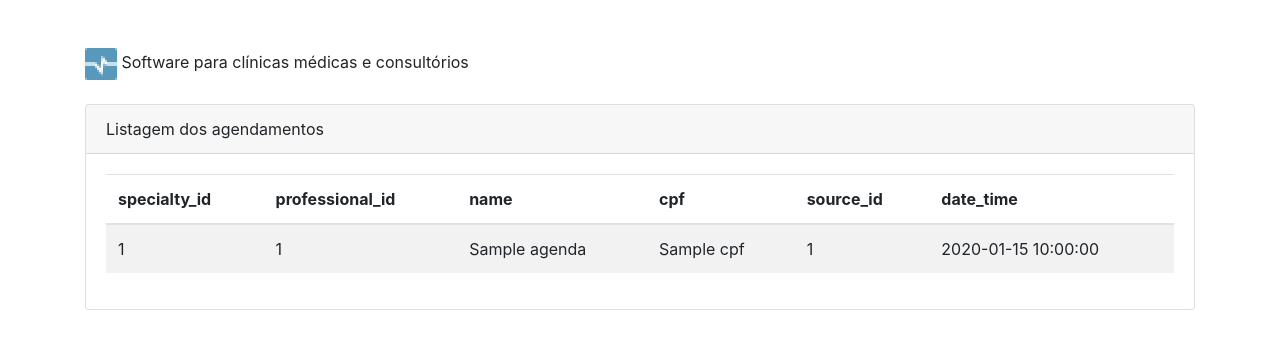
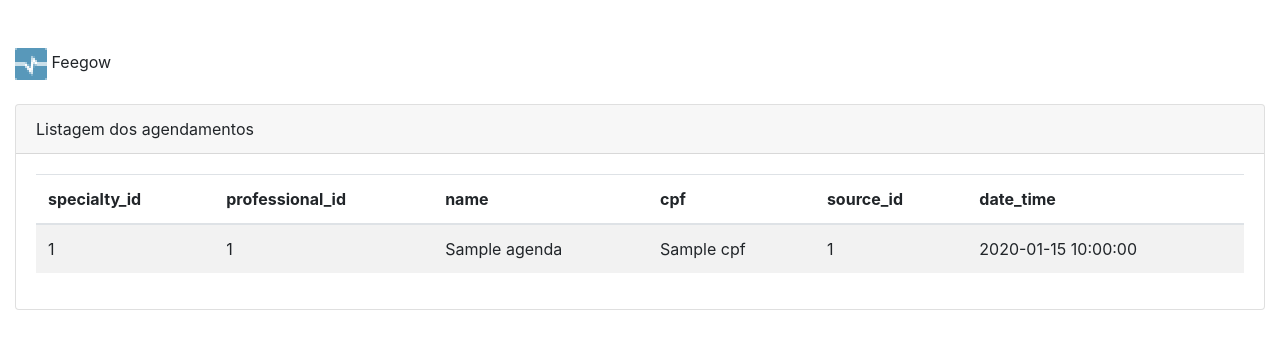
Before and after one commit to AndreCoutinho2020/feegow, a CakePHP app: the page made by app/View/Agendas/listar.ctp in a window 1280 px wide. Shown: the top 349 px of the page. Run offline with PHP 8.4 and a stand-in for CakePHP, Linux system fonts and the light colour scheme; the template is opened without the code that fills it: most values are stand-ins (such as "Sample title", 1, 10 or a date in 2020); some libraries are stand-ins or nearby versions.

Commit message:
Ajuste no container

```diff
--- a/app/View/Layouts/default.ctp
+++ b/app/View/Layouts/default.ctp
@@ -1,27 +1,31 @@
 <!DOCTYPE html>
 <html>
     <head>
-        <?php echo $this->Html->charset(); ?>
-        <title>feegow</title>
         <?php echo $this->Html->meta('icon'); ?>
+        <link rel="icon" href="/feegow/img/favicon?v=1.0" />
+        <meta charset="utf-8">
+        <meta http-equiv="X-UA-Compatible" content="IE=edge">
+        <meta name="viewport" content="width=device-width, initial-scale=1, maximum-scale=1, user-scalable=0"/>
+
         <script src="https://code.jquery.com/jquery-3.4.1.min.js" integrity="sha256-CSXorXvZcTkaix6Yvo6HppcZGetbYMGWSFlBw8HfCJo=" crossorigin="anonymous"></script>
         <link href="/feegow/bootstrap4/dist/css/bootstrap.css" rel="stylesheet" type="text/css"/>
+        <link href="/feegow/bootstrap4/dist/css/bootstrap.min.css" rel="stylesheet">
         <script src="/feegow/bootstrap4/dist/js/bootstrap.js" type="text/javascript"></script>
         <script src="/feegow/mask/dist/jquery.mask.js" type="text/javascript"></script>
+        <title>feegow</title>
     </head>
 
+
     <body>
-        <div class="container">
+        <div class="container-fluid">
             <div class="row mt-5 mb-4">
-                <div class="col-12">
-                    <div id="header">
-                        <img src="/feegow/img/cropped-favicon-32x32.png"> Software para clínicas médicas e consultórios
-                    </div>
+                <div class="col-md-12 col-lg-12">
+                    <img src="/feegow/img/cropped-favicon-32x32.png"> Feegow
                 </div>
             </div>
             <div class="row">
-                <div class="col-12">
-                    <?php echo $this->Flash->render(); ?>
+                <div class="col-md-12 col-lg-12">
+                    <?php echo $this->Session->flash(); ?>
                     <?php echo $this->fetch('content'); ?>
                 </div>
             </div>
```
Also changed, not shown: app/View/Pages/home.ctp (+9 -8 lines).
